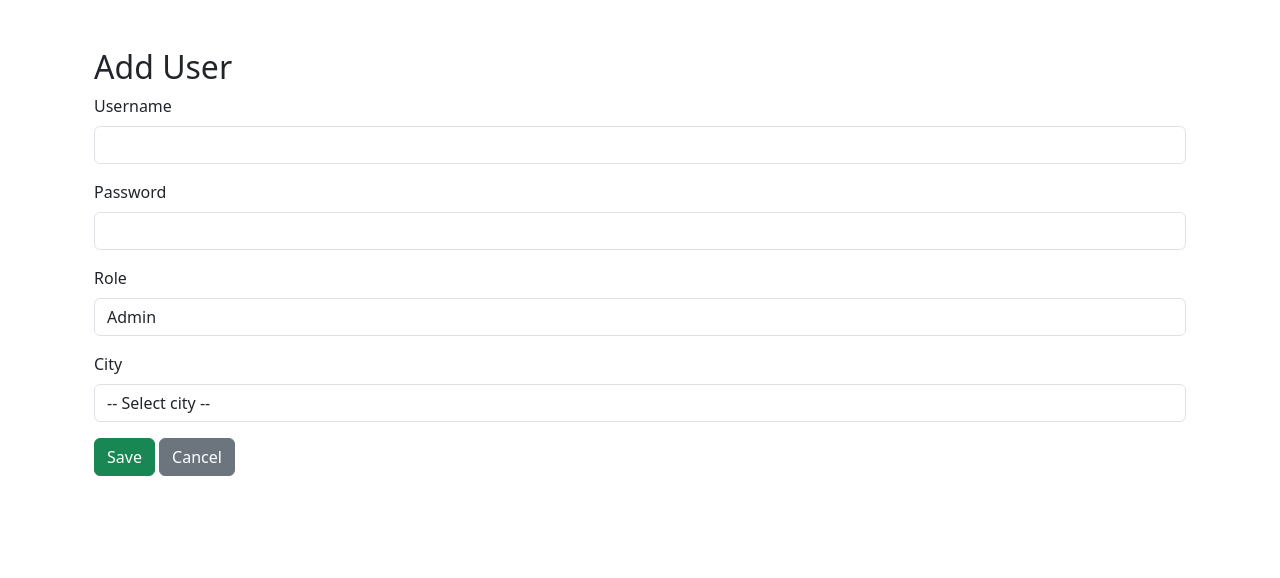
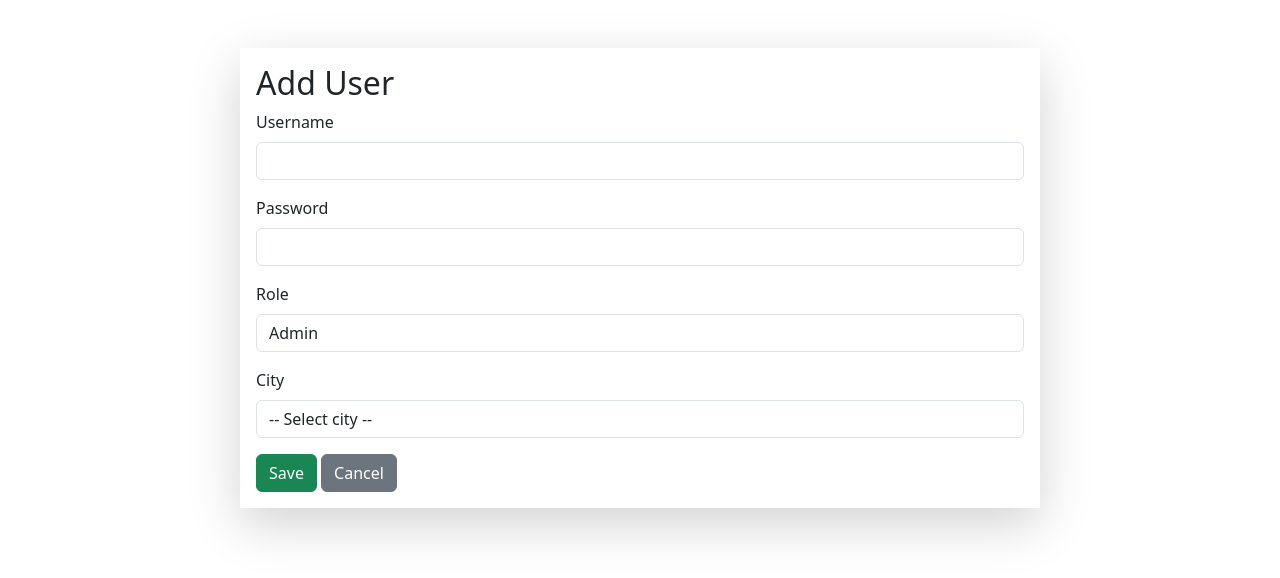
Before and after one commit to zorandasc/cpe_analiza_flask, a Flask app: page /admin/users/add in a window 1280 px wide. Shown: the part 87-665 px from the top of the page. Run offline with Flask 3, Linux system fonts and the light colour scheme; the visitor is signed in with stand-in values (Sample User, id 1); data that the repository does not hold is empty; parts of the project's set-up code (start-up, migrations or seed data) failed here and were passed over; some libraries are stand-ins or nearby versions.

Commit message:
skladiste dodano i editovano

```diff
--- a/templates/admin/cities_add.html
+++ b/templates/admin/cities_add.html
@@ -1,6 +1,7 @@
 {% extends "base.html" %} {% block title %}Add City{% endblock %} {% block
 content %}
 <div class="container py-4">
+  <div class="mx-auto shadow-lg p-3" style="max-width: 800px">
     <h2>Dodaj novo skladište</h2>
     <form method="POST">
       <div class="mb-3">
@@ -18,7 +19,10 @@ content %}
       </div>
 
       <button type="submit" class="btn btn-success">Save</button>
-    <a href="{{ url_for('admin_cities') }}" class="btn btn-secondary">Cancel</a>
+      <a href="{{ url_for('admin_cities') }}" class="btn btn-secondary"
+        >Cancel</a
+      >
     </form>
   </div>
+</div>
 {% endblock %}
--- a/templates/admin/cities_edit.html
+++ b/templates/admin/cities_edit.html
@@ -1,7 +1,7 @@
 {% extends "base.html" %} {% block title %}Edit City{% endblock %} {% block
 content %}
 <div class="container py-4">
-   <div class="mx-auto" style="max-width: 500px;">
+   <div class="mx-auto shadow-lg p-3" style="max-width: 800px">
   <h2>Izmjeni skladište</h2>
   <form method="POST">
     <div class="mb-3">
--- a/templates/admin/users_add.html
+++ b/templates/admin/users_add.html
@@ -1,6 +1,7 @@
 {% extends "base.html" %} {% block title %}Add City{% endblock %} {% block
 content %}
 <div class="container py-4">
+  <div class="mx-auto shadow-lg p-3" style="max-width: 800px">
     <h2>Add User</h2>
     <form method="POST">
       <div class="mb-3">
@@ -22,7 +23,7 @@ content %}
       </div>
       <div class="mb-3">
         <label class="form-label">City</label>
-      <select name="city_id" class="form-control" >
+        <select name="city_id" class="form-control">
           <option value="">-- Select city --</option>
           {% for city in cities %}
           <option value="{{ city.id }}">{{ city.name }}</option>
@@ -31,8 +32,11 @@ content %}
         </select>
       </div>
       <button type="submit" class="btn btn-success">Save</button>
-    <a href="{{ url_for('admin_users') }}" class="btn btn-secondary">Cancel</a>
+      <a href="{{ url_for('admin_users') }}" class="btn btn-secondary"
+        >Cancel</a
+      >
     </form>
+  </div>
 </div>
 
 {% endblock %}
```
Lines whose indentation alone changed are shown as unchanged.
